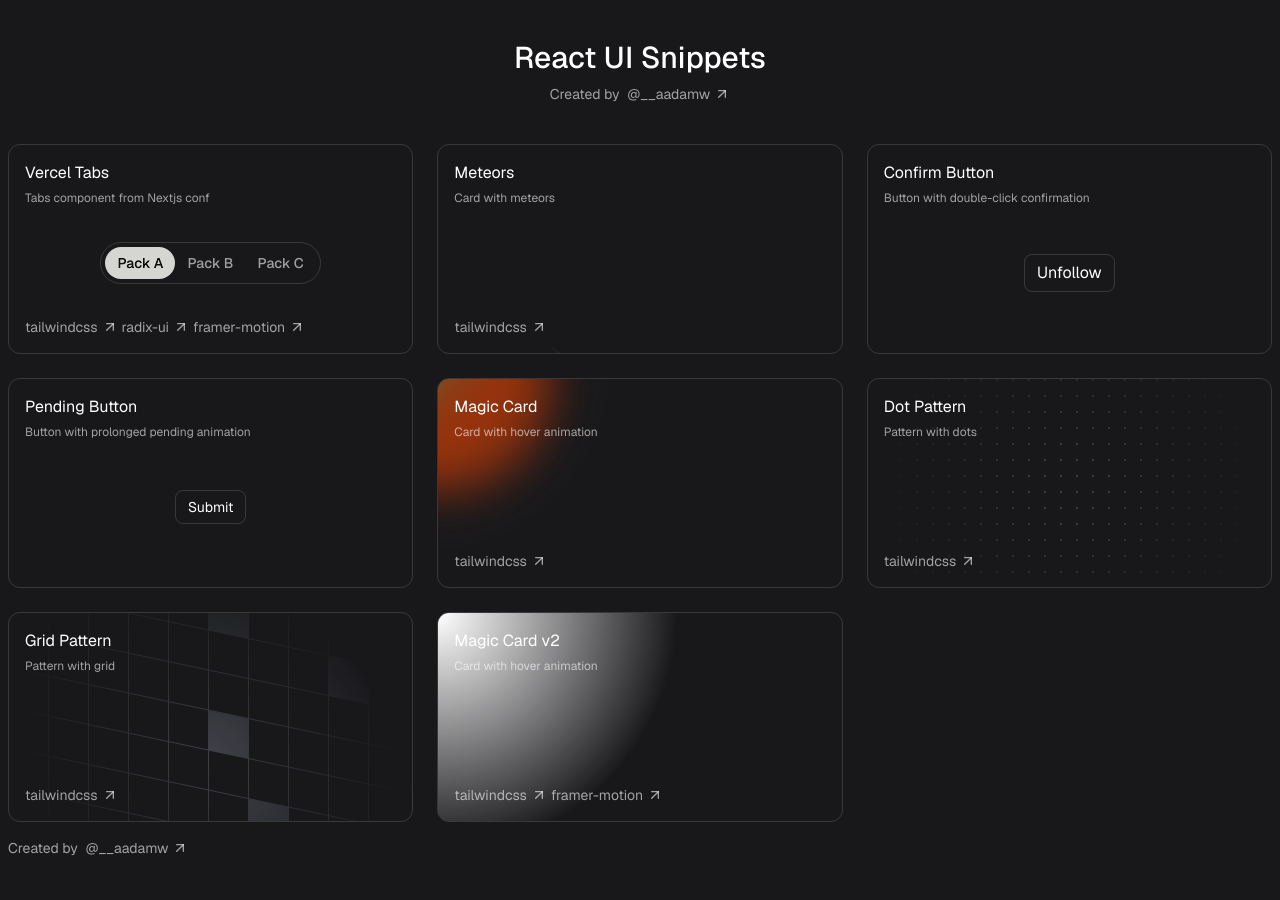
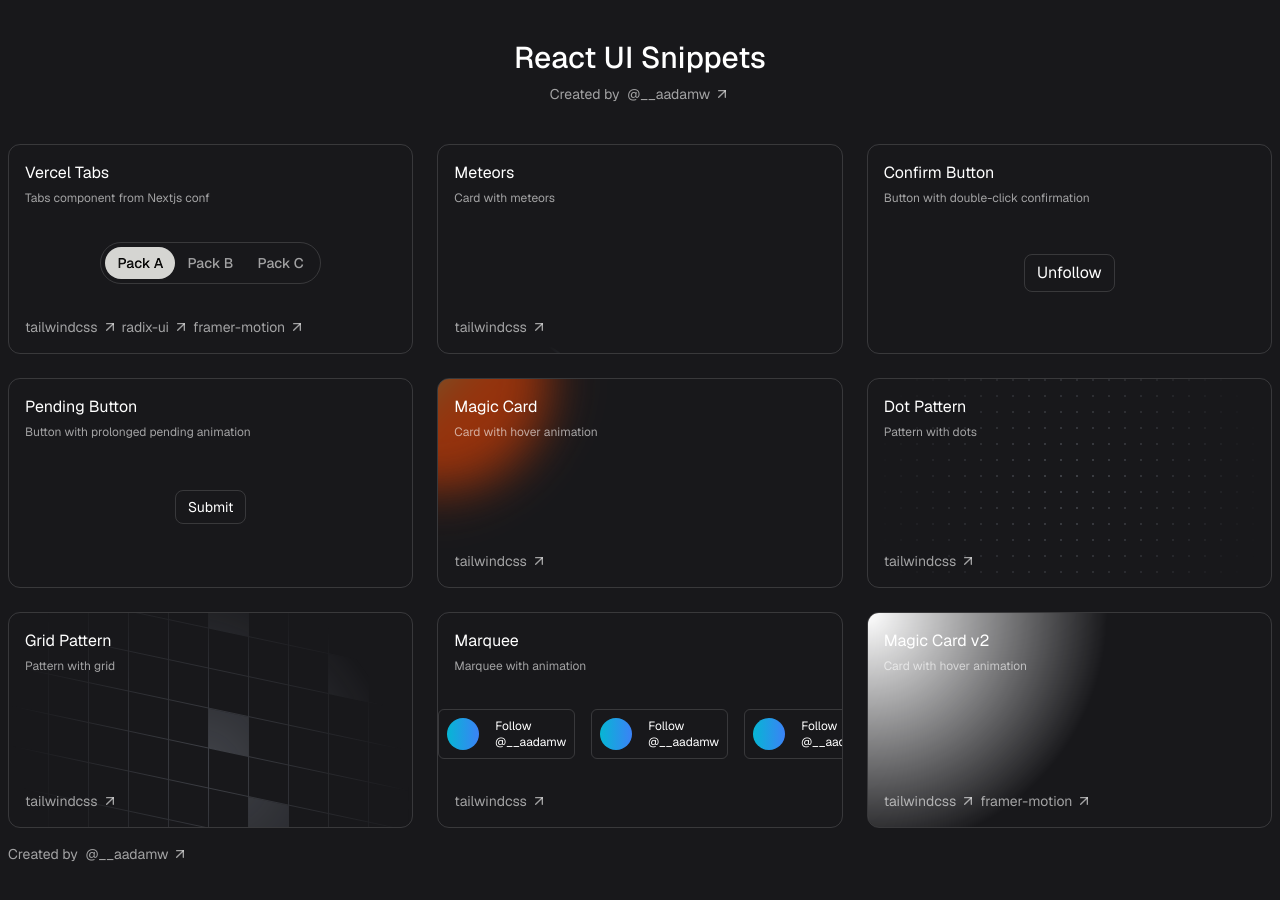
Before and after one commit to aadamw/react-snippets, a Next.js app: page / in a window 1280 px wide. Shown: the top 900 px of the page. Built offline with nearby package versions, Linux system fonts and the light colour scheme.

Commit message:
Add marquee component

```diff
--- a/components/index.ts
+++ b/components/index.ts
@@ -3,6 +3,7 @@ import { DotPattern } from './dot-pattern/dot-pattern'
 import { GridPattern } from './grid-pattern/grid-pattern'
 import { MagicCardV2 } from './magic-card-v2/magic-card-v2'
 import { MagicCard } from './magic-card/magic-card'
+import { MarqueeDemo } from './marquee/marquee'
 import { Meteors } from './meteors/meteors'
 import { PendingButton } from './pending-button/pending-button'
 import { VercelTabs } from './vercel-tabs/vercel-tabs'
@@ -73,6 +74,13 @@ export const SnippetComponents = [
     technologies: [{ name: 'tailwindcss', href: 'https://tailwindcss.com/' }],
   },
   {
+    id: 'Marquee',
+    title: 'Marquee',
+    description: 'Marquee with animation',
+    Component: MarqueeDemo,
+    technologies: [{ name: 'tailwindcss', href: 'https://tailwindcss.com/' }],
+  },
+  {
     id: 'Magic-Card-v2',
     title: 'Magic Card v2',
     description: 'Card with hover animation',
--- /dev/null
+++ b/components/marquee/marquee.tsx
@@ -0,0 +1,34 @@
+type MarqueeProps = {
+  children: React.ReactNode
+  duration?: number
+}
+
+function Marquee({ children, duration = 40 }: MarqueeProps) {
+  return (
+    <div className={`group flex w-full overflow-hidden [--duration:${duration}s] [--gap:1rem]`}>
+      <div className="flex w-max animate-marquee items-stretch gap-[var(--gap)]">
+        {children}
+        {children}
+      </div>
+    </div>
+  )
+}
+
+export function MarqueeDemo() {
+  const items = new Array(5).fill(true)
+  return (
+    <div className="mx-[-1rem]">
+      <Marquee>
+        {items.map((_, idx) => (
+          <div key={idx} className="flex hover:bg-zinc-800/50 border items-center border-[hsla(0,0%,100%,0.14)] rounded-md p-2 gap-4">
+            <div className="rounded-full w-8 h-8 bg-gradient-to-r from-cyan-500 to-blue-500" />
+            <div className="flex min-w-0 text-xs flex-col select-none">
+              <span>Follow</span>
+              <span>@__aadamw</span>
+            </div>
+          </div>
+        ))}
+      </Marquee>
+    </div>
+  )
+}
--- a/tailwind.config.ts
+++ b/tailwind.config.ts
@@ -9,6 +9,7 @@ const config: Config = {
       },
       animation: {
         'meteor-effect': 'meteor 5s linear infinite',
+        marquee: 'marquee var(--duration) linear infinite',
       },
       keyframes: {
         meteor: {
@@ -19,6 +20,10 @@ const config: Config = {
             opacity: '0',
           },
         },
+        marquee: {
+          from: { transform: 'translateX(0)' },
+          to: { transform: 'translateX(calc(-50% - var(--gap)/2))' },
+        },
       },
     },
   },
```
